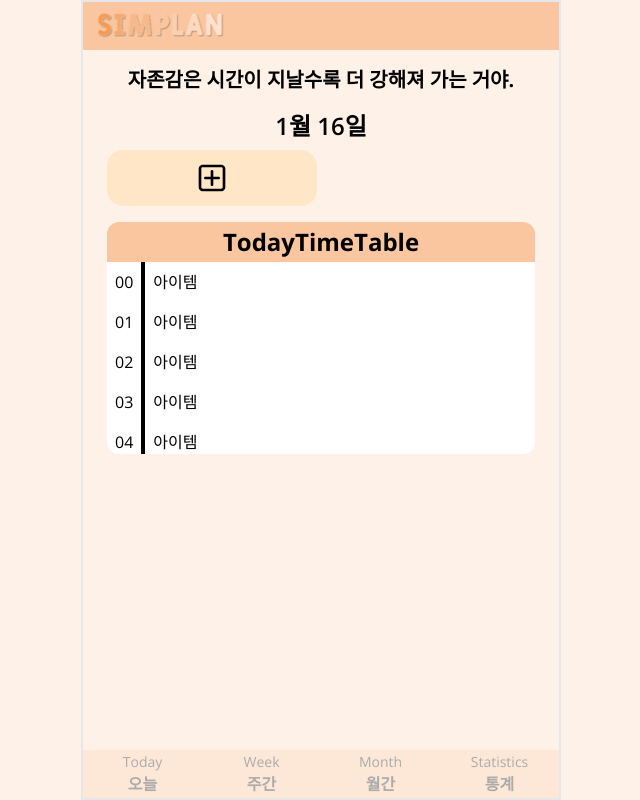
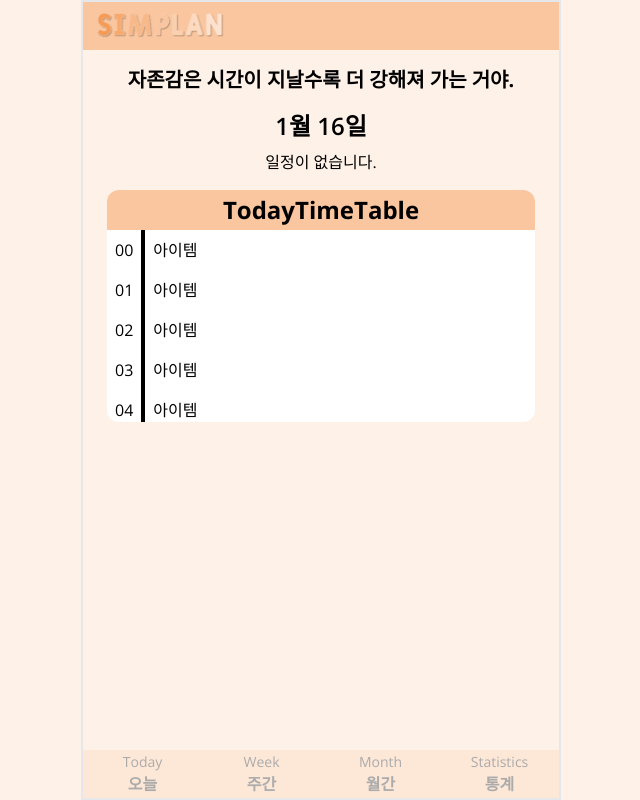
Before and after one commit to cjfal2/SIMPLAN_next, a Next.js app: page /components/main in a window 1280 px wide. Shown: the whole page, without its empty margins (319-959 px from the left). Built offline with nearby package versions, Linux system fonts and the light colour scheme.

Commit message:
toDoZone 뜯어 고치는 중

```diff
--- a/src/app/components/today/todolist/ToDoZone.tsx
+++ b/src/app/components/today/todolist/ToDoZone.tsx
@@ -8,17 +8,33 @@ export default async function ToDoZone() {
   const allToDo: DailyToDoType = await getTodayToDo();
   // 일정이 8개가 넘으면 추가버튼이 보이지 않게 설정 + 일정이 0인 것을 파악
   const ToDoAmount: number = allToDo ? allToDo.length : 0;
+
+  if (ToDoAmount === 0) {
+    return <div>일정이 없습니다.</div>;
+  } else {
+    const sortedAllToDo = allToDo
+      .filter((item) => item.planStartTime !== "00:00")
+      .sort((a, b) => a.planStartTime.localeCompare(b.planStartTime));
+
+    const noTimeToDo = allToDo.filter((item) => item.planStartTime === "00:00");
+
+    const now = new Date();
+    const nowHour = now.getHours();
+    const nowMinute = now.getMinutes();
+    const nowTime = `${nowHour}:${nowMinute}`;
+
+
     return (
+      <div className="w-full">
+        <div>다음 일정</div>
+
+        <div>시간표</div>
         <ul className="grid grid-cols-2 gap-2 w-full">
-      {ToDoAmount !== 0 ? (
-        allToDo.map((toDo) => (
+          {sortedAllToDo.map((toDo) => (
             <li key={toDo.id}>
               <ToDoItem toDo={toDo} />
             </li>
-        ))
-      ) : (
-        <></>
-      )}
+          ))}
           {ToDoAmount < 8 ? (
             <li>
               <ToDoAdd />
@@ -27,5 +43,15 @@ export default async function ToDoZone() {
             <></>
           )}
         </ul>
+        <div>시간을 정하지 않은 일정</div>
+        <ul className="grid grid-cols-2 gap-2 w-full">
+          {noTimeToDo.map((toDo) => (
+            <li key={toDo.id}>
+              <ToDoItem toDo={toDo} />
+            </li>
+          ))}
+        </ul>
+      </div>
     );
   }
+}
```
Also changed, not shown: src/app/model/types.ts (+4 -4 lines). Lines whose indentation alone changed are shown as unchanged.
